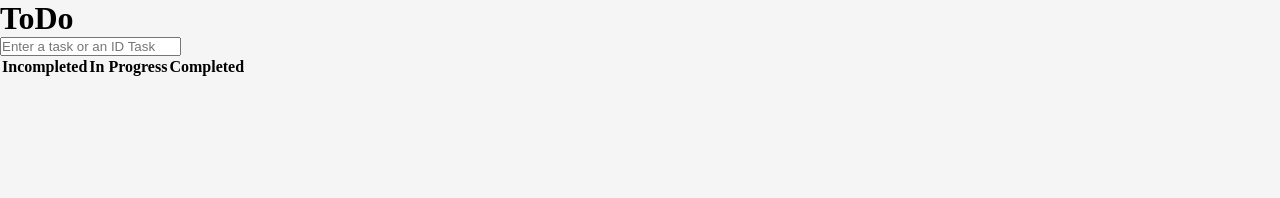
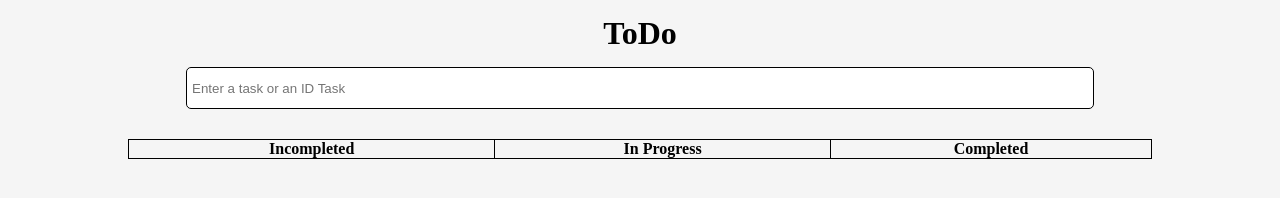
Before and after one commit to Carlos-Leon98/ToDo-App, a plain HTML site: page public/index.html in a window 1280 px wide. Drawn offline with Linux system fonts and the light colour scheme.

Commit message:
Adding Styles to the html

```diff
--- a/public/styles/style.css
+++ b/public/styles/style.css
@@ -3,3 +3,28 @@
     padding: 0;
 }
 body{background-color: #f5f5f5;}
+header{
+    text-align: center;
+    margin: 15px 0;
+}
+form{
+    width: 100vw;
+    text-align: center;
+}
+input{
+    width: 70%;
+    height: 30px;
+    padding: 5px;
+    outline: none;
+    margin-bottom: 30px;
+    border: 1.5px solid #000;
+    border-radius: 5px;
+}
+table{
+    width: 80%;
+    margin: 0 auto;
+}
+table, tr, th, td {
+    border: 1px solid #000;
+    border-collapse: collapse;
+}
```
